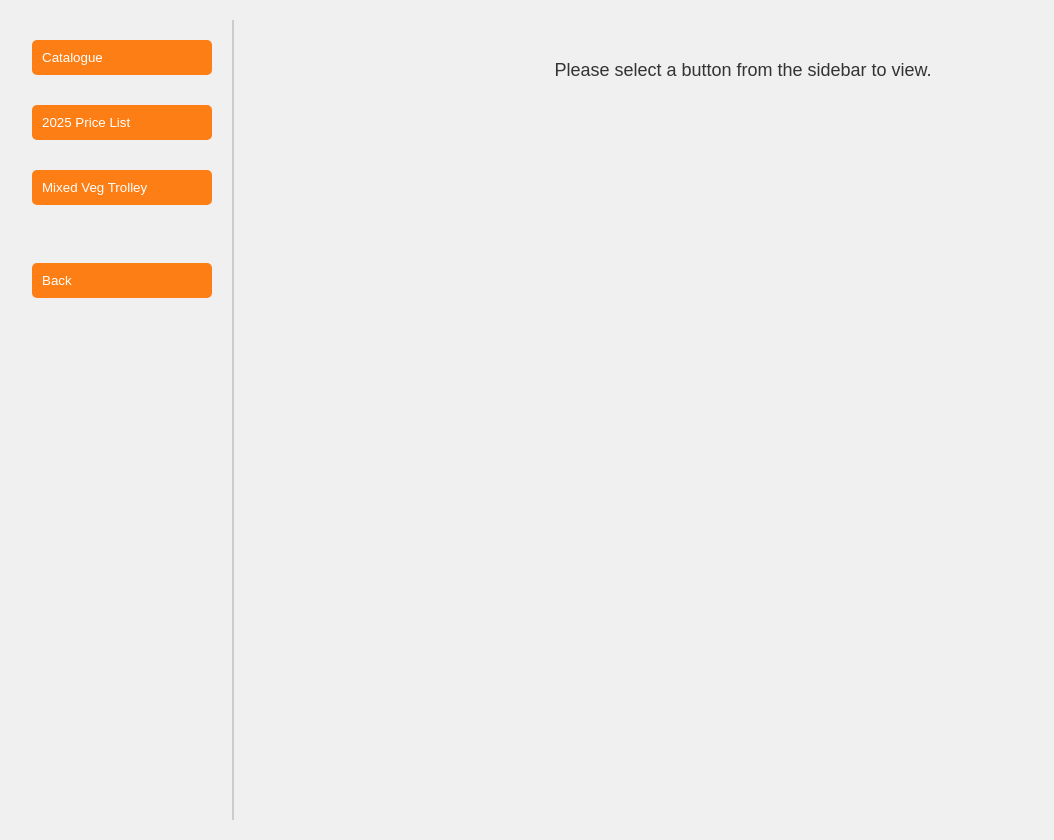
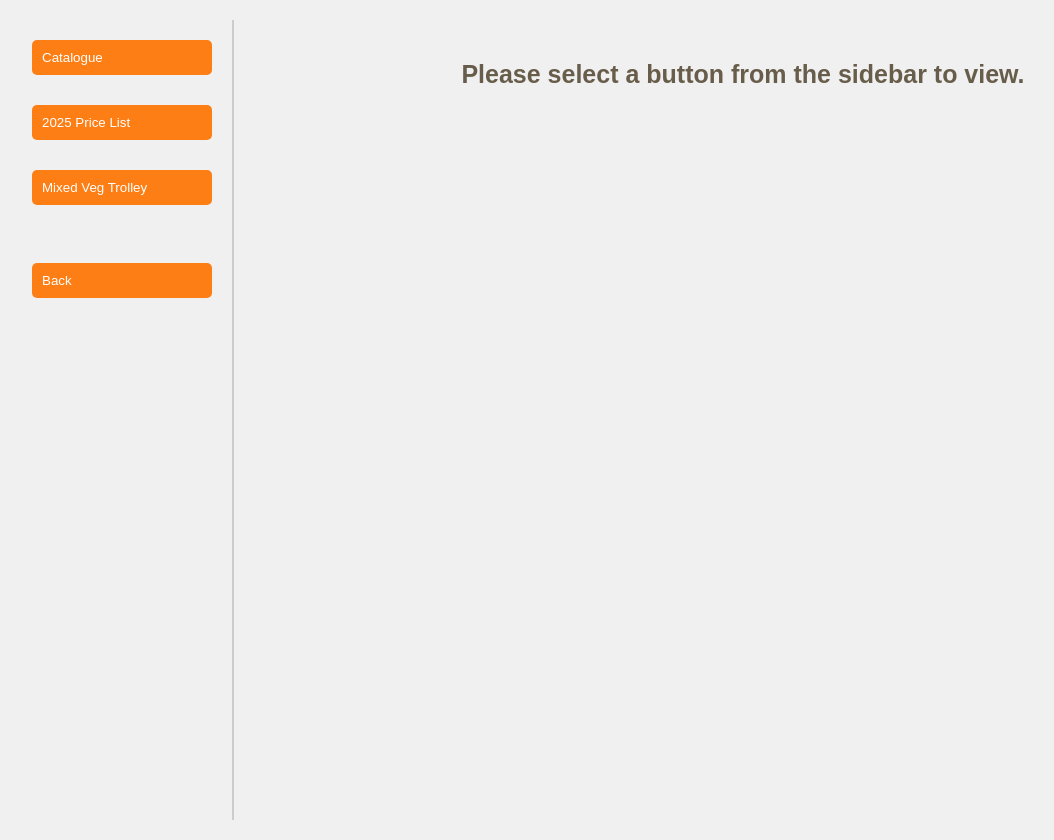
Before and after one commit to QuantilDev/QuantilSalesAppWeb, a website: page salesresourcepage.html in a window 1280 px wide. Shown: the whole page, without its empty margins (8-1062 px from the left). Drawn offline with Linux system fonts and the light colour scheme.

Commit message:
Add files via upload

```diff
--- a/salesresourcepage.html
+++ b/salesresourcepage.html
@@ -47,9 +47,10 @@
         }
 
         .message {
-            font-size: 18px;
-            color: #333;
+            font-size: 25px;
+            color: #685D4B;
             text-align: center;
+            font-weight: bold;
             margin-top: 20px;
             display: block; /* Initially show message */
         }
```
